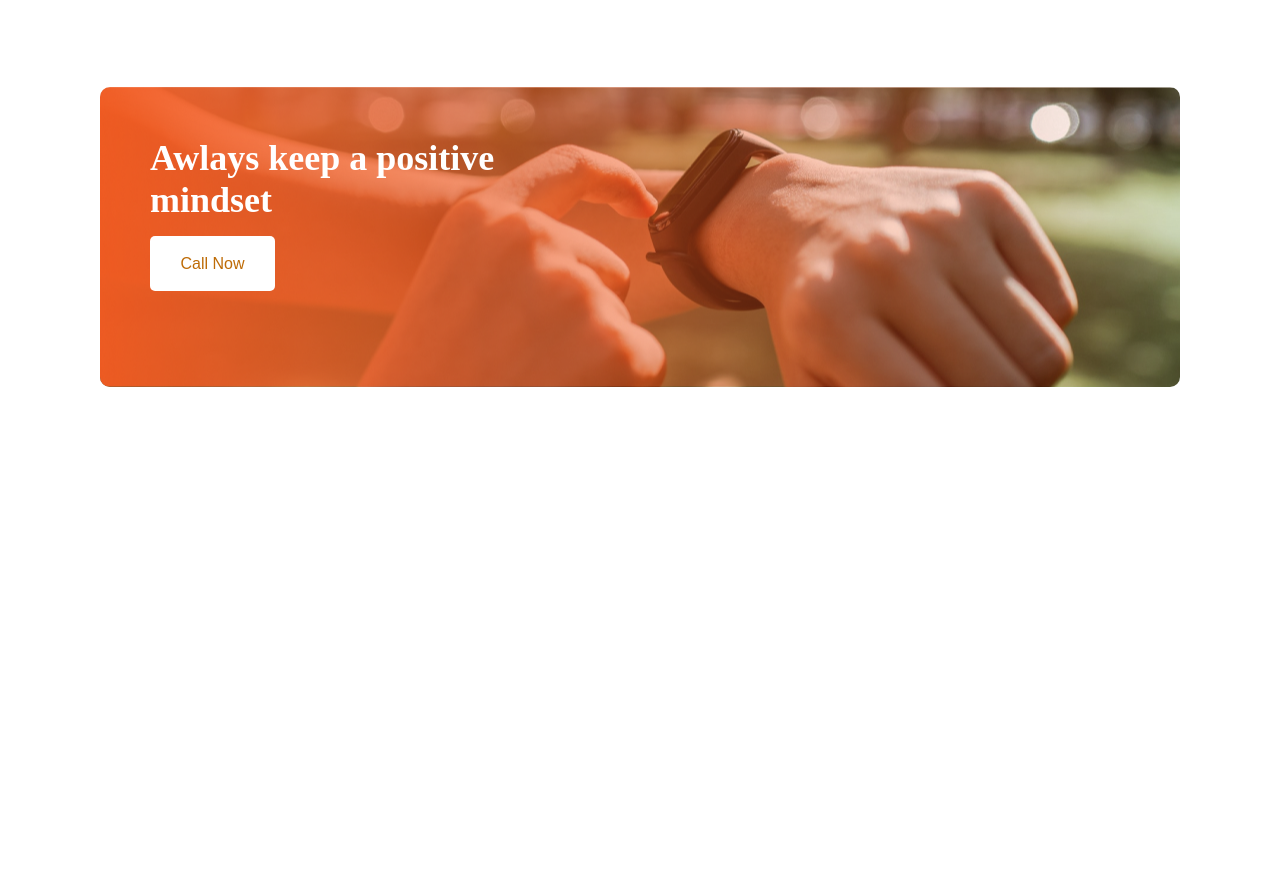
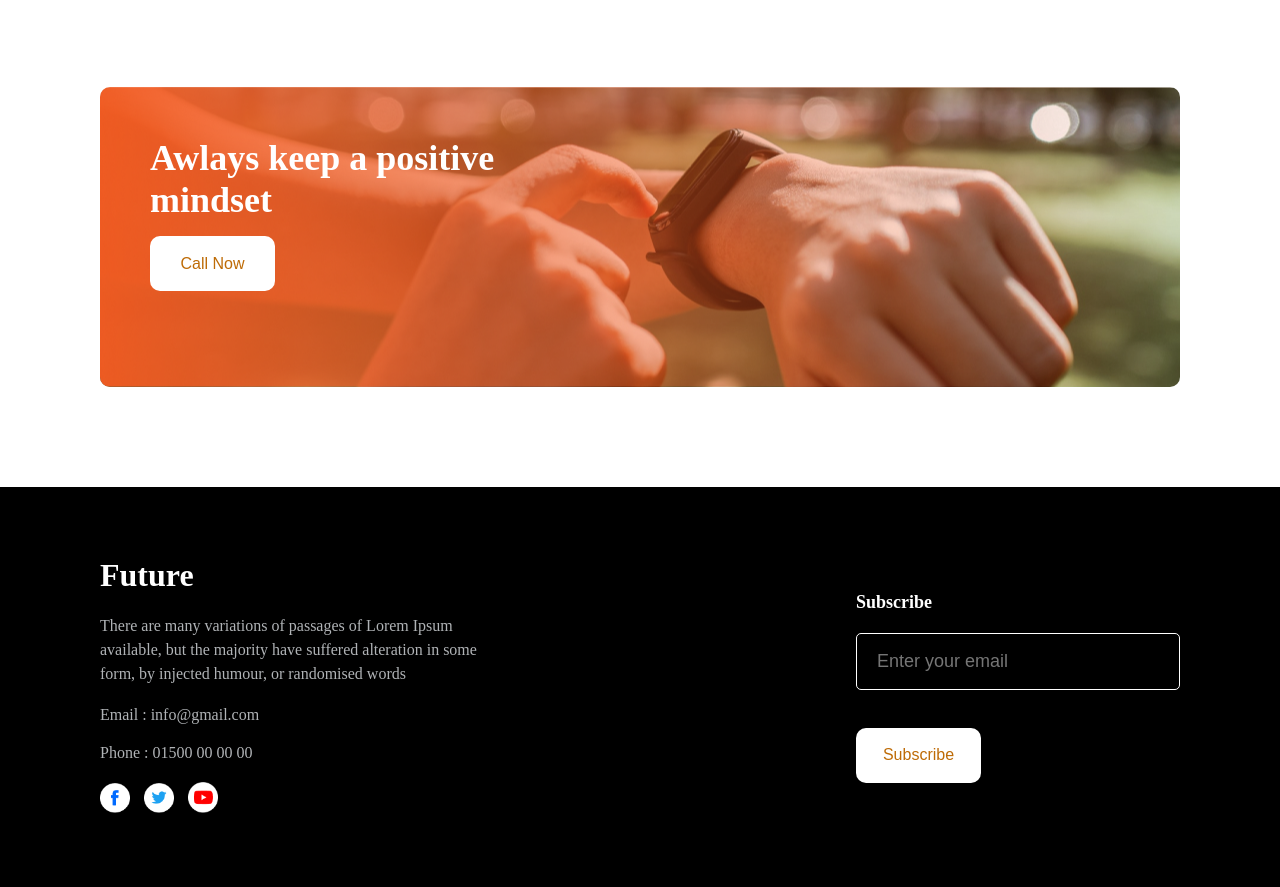
Before and after one commit to RionelxSlovesky/Responsive-Assignment1-ProgrammingHero, a plain HTML site: page index.html in a window 1280 px wide. Shown: the part 1943-2830 px from the top of the page. Before the commit the page ends 2330 px from the top, so only its background shows below. Drawn offline with Linux system fonts and the light colour scheme.

Commit message:
Footer done
Created the footer section, but still need to make it responsive for small device.

For now, need to work on the responsiveness of banner and footer

```diff
--- a/index.html
+++ b/index.html
@@ -99,6 +99,26 @@
     </main>
     <footer>
 
+        <div id="future-container">
+            <h1 id="future-header">Future</h1>
+            <p id="future-desc">There are many variations of passages of Lorem Ipsum available, but the majority have suffered alteration in some form, by injected humour, or randomised words</p>
+            <p class="future-contact">Email : info@gmail.com</p>
+            <p class="future-contact">Phone : 01500 00 00 00</p>
+            <div id="social-icons">
+                <img src="images/icons/fb.png" alt="" class="social-icon">
+                <img src="images/icons/twitter.png" alt="" class="social-icon">
+                <img src="images/icons/youtube.png" alt="" class="social-icon">
+            </div>
+
+        </div>
+        <div id="subscribe-container">
+
+            <h1 id="subscribe-header">Subscribe</h1>
+            <input type="email" name="" id="subscribe-inp" placeholder="Enter your email"> <br>
+            <button class="secondary-btn">Subscribe</button>
+
+        </div>
+
     </footer>
 </body>
 </html>
--- a/styles/style.css
+++ b/styles/style.css
@@ -22,15 +22,18 @@
 }
 
 .secondary-btn {
-
     font-size: 16px;
     background-color: white;
     height: 55px;
     width: 125px;
-    border-radius: 5px;
+    border-radius: 10px;
     border: 0px;
     color: rgb(190, 107, 6);
+}
 
+.secondary-btn:hover {
+    background-color: rgb(201, 200, 200);
+    cursor: pointer;
 }
 
 /* header */
@@ -180,6 +183,7 @@ header {
     background-position: center;
     background-repeat: no-repeat;
     border-radius: 10px;
+    margin-bottom: 100px;
 }
 
 #banner-overlay {
@@ -202,7 +206,71 @@ header {
     margin-bottom: 15px;
 }
 
+/* footer */
+footer{
+    display: flex;
+    height: 50vh;
+    background-color: black;
+    min-height: 400px;
+    color: white;
+}
 
+#future-container {
+    display: flex;
+    flex-direction: column;
+    justify-content: center;
+    height: 100%;
+    width: 70%;
+    padding-left: 100px;
+}
+
+#future-header {
+    margin-bottom: 20px;
+}
+
+#future-desc {
+    width: 400px;
+    line-height: 1.5rem;
+    margin-bottom: 20px;
+    color: rgb(176, 179, 182);
+}
+
+.future-contact {
+    margin-bottom: 20px;
+    color: rgb(176, 179, 182);
+}
+
+#subscribe-container {
+    display: flex;
+    flex-direction: column;
+    justify-content: center;
+    height: 100%;
+    width: 30%;
+    margin-right: 100px;
+}
+
+#subscribe-header {
+    margin-bottom: 20px;
+    font-size: 18px;
+}
+
+.social-icon {
+    width: 30px;
+    margin-right: 10px;
+}
+
+#subscribe-inp {
+    margin-bottom: 20px;
+    height: 55px;
+    padding: 0 20px;
+    width: 100% - calc(20px);
+    border: 1px solid white;
+    border-radius: 5px;
+    background-color: transparent;
+    color: white;
+    font-size: 18px;
+
+}
 
 
 
```
